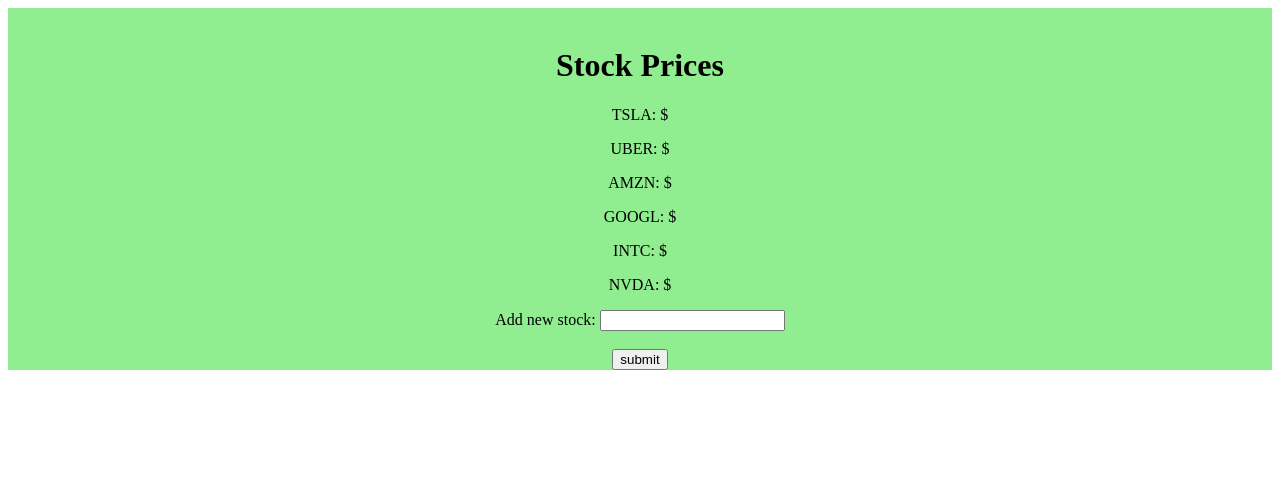
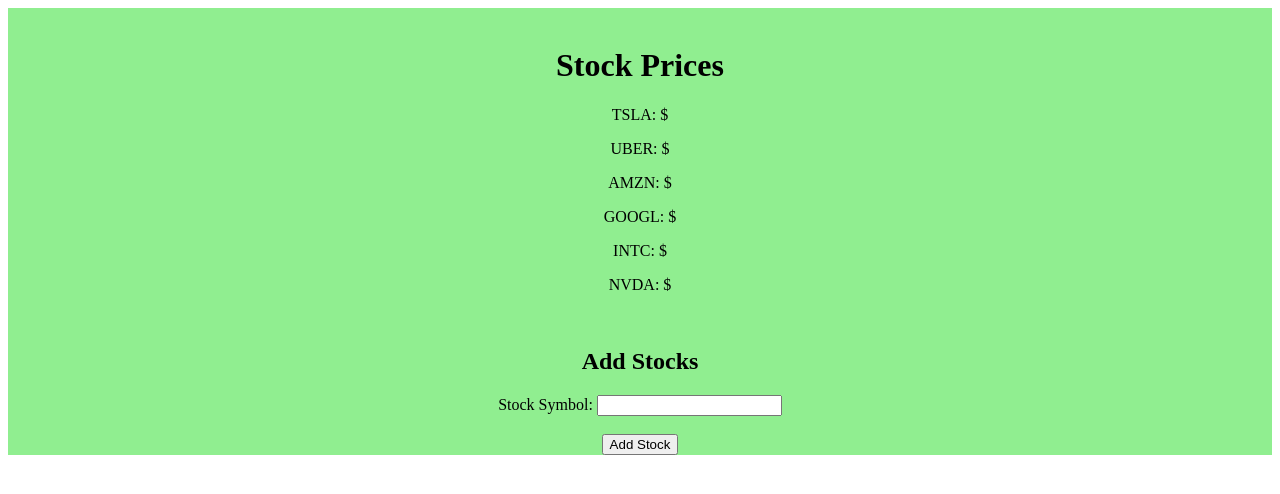
Before and after one commit to colehlava/Stocks, a PHP site: page / in a window 1280 px wide. Shown: the top 494 px of the page. Run offline with PHP 8.4, Linux system fonts and the light colour scheme.

Commit message:
Made minor adjustments to formatting and file checking.

```diff
--- a/action_form.php
+++ b/action_form.php
@@ -16,6 +16,6 @@
         }
         ?>
     </p>
-    <p><a href="index.html">Return to Homepage</a></p>
+    <p><a href="index.html">Return to Stocklist</a></p>
 </body>
 </html>
--- a/index.php
+++ b/index.php
@@ -5,7 +5,11 @@
 <br>
 <h1>Stock Prices</h1>
 <?php
-    $stockList = file('watchlist.txt');
+    $stocks_file = 'watchlist.txt';
+
+    if (file_exists($stocks_file)) {
+        $stockList = file($stocks_file);
+
         foreach ($stockList as $stock) {
             $stock = trim($stock);
             echo "\n<p>";
@@ -17,17 +21,17 @@
                 $contents = trim($contents);
                 echo $contents;
             }
-        else {
-            continue;
+            echo "</p>";
         }
-        echo "</p>";
     }
 ?>
 <br>
+<h2>Add Stocks</h2>
 <form action="action_form.php" method="post">
-    <label for="fname">Add new stock:</label>
-    <input type="text" id="fname" name="fname"><br><br>
-    <input type="submit" name="submit" value="submit">
+    <label for="fname">Stock Symbol: </label>
+    <input type="text" id="fname" name="fname">
+    <br><br>
+    <input type="submit" name="submit" value="Add Stock">
 </form>
 </div>
 </body>
```
Lines whose indentation alone changed are shown as unchanged.
